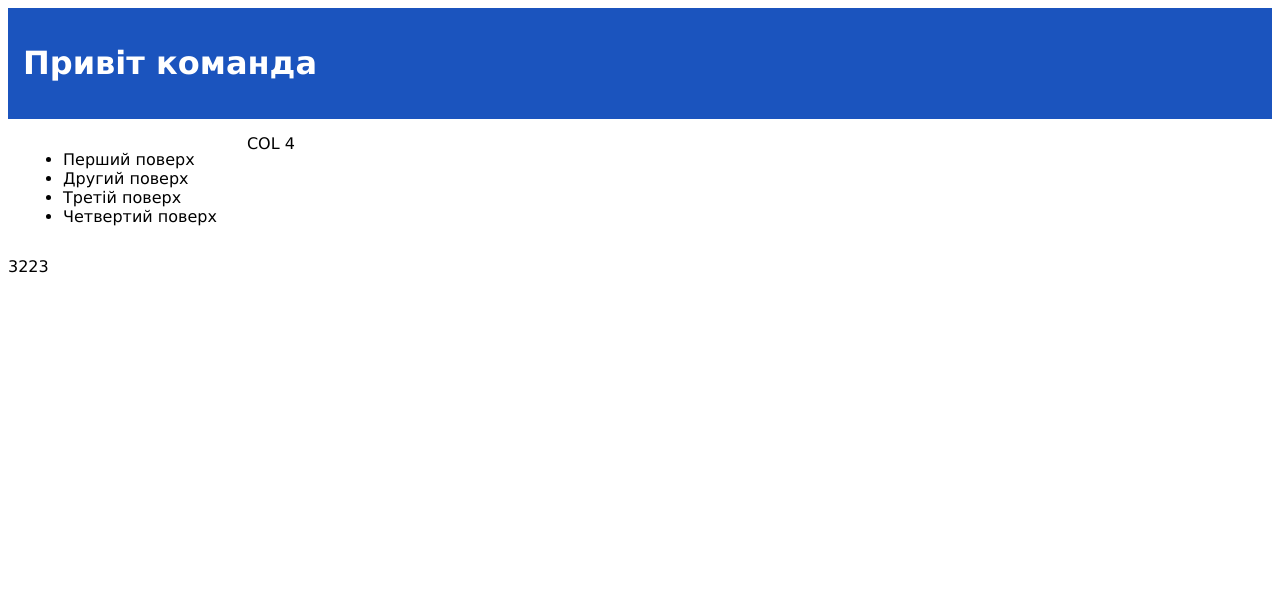
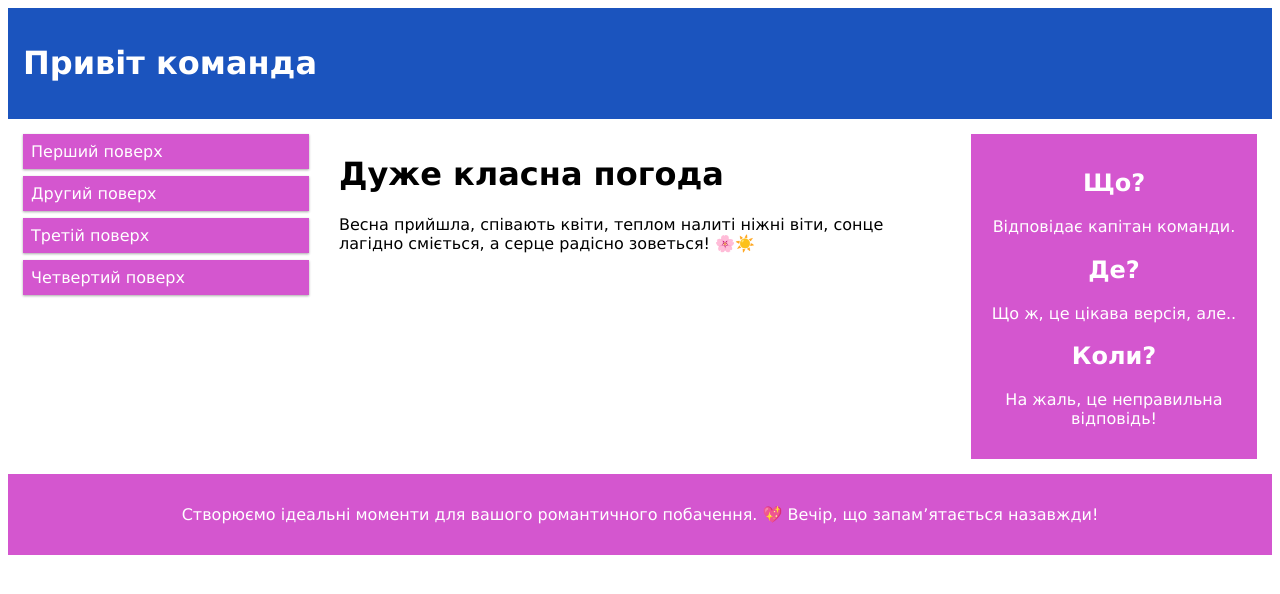
Before and after one commit to novakvova/P22_HTML, a website: page responsive/index.html in a window 1280 px wide. Drawn offline with Linux system fonts and the light colour scheme.

Commit message:
Is good working adaptive

```diff
--- a/responsive/index.html
+++ b/responsive/index.html
@@ -19,13 +19,29 @@
                 <li>Четвертий поверх</li>
             </ul>
         </div>
-        <div class="col-4">
-            COL 4
+
+        <div class="col-6">
+            <h1>Дуже класна погода</h1>
+            <p>Весна прийшла, співають квіти, теплом налиті ніжні віти, сонце лагідно сміється,
+                а серце радісно зоветься! 🌸☀️</p>
+        </div>
+
+        <div class="col-3">
+            <div class="aside">
+                <h2>Що?</h2>
+                <p>Відповідає капітан команди.</p>
+                <h2>Де?</h2>
+                <p>Що ж, це цікава версія, але..</p>
+                <h2>Коли?</h2>
+                <p>На жаль, це неправильна відповідь!</p>
+            </div>
         </div>
     </div>
 
-    <div class="row">
-        3223
+    <div class="footer">
+        <p>
+            Створюємо ідеальні моменти для вашого романтичного побачення. 💖 Вечір, що запам’ятається назавжди!
+        </p>
     </div>
 </body>
 </html>
--- a/responsive/style.scss
+++ b/responsive/style.scss
@@ -22,3 +22,95 @@ html {
     color: #fff;
     padding: 15px;
 }
+
+.menu {
+    ul {
+        list-style-type: none;
+        margin: 0;
+        padding: 0;
+    }
+
+    li {
+        padding: 8px;
+        margin-bottom: 7px;
+        background-color: #d456cf;
+        color: white;
+        box-shadow: 0 1px 3px rgba(0,0,0,0.12), 0 1px 2px rgba(0,0,0,0.24);
+        cursor: pointer;
+    }
+
+    li:hover {
+        background-color: #c119ba;
+    }
+}
+
+
+.aside {
+    background-color: #d456cf;
+    padding: 15px;
+    color: white;
+    text-align: center;
+    font-size: 16px;
+}
+
+.footer {
+    background-color: #d456cf;
+    color: white;
+    text-align: center;
+    font-size: 16px;
+    padding: 15px;
+}
+
+.col-1 {
+    width: 8.33%;
+}
+
+.col-2 {
+    width: 16.66%;
+}
+
+.col-3 {
+    width: 25%;
+}
+
+.col-4 {
+    width: 33.33%;
+}
+
+.col-5 {
+    width: 41.66%;
+}
+
+.col-6 {
+    width: 50%;
+}
+
+.col-7 {
+    width: 58.33%;
+}
+
+.col-8 {
+    width: 66.66%;
+}
+
+.col-9 {
+    width: 75%;
+}
+
+.col-10 {
+    width: 83.33%;
+}
+
+.col-11 {
+    width: 91.66%;
+}
+
+.col-12 {
+    width: 100%;
+}
+
+@media only screen and (max-width: 768px) {
+    [class*="col-"] {
+        width: 100%
+    }
+}
```
Also changed, not shown: responsive/style.css, 1 other file.
